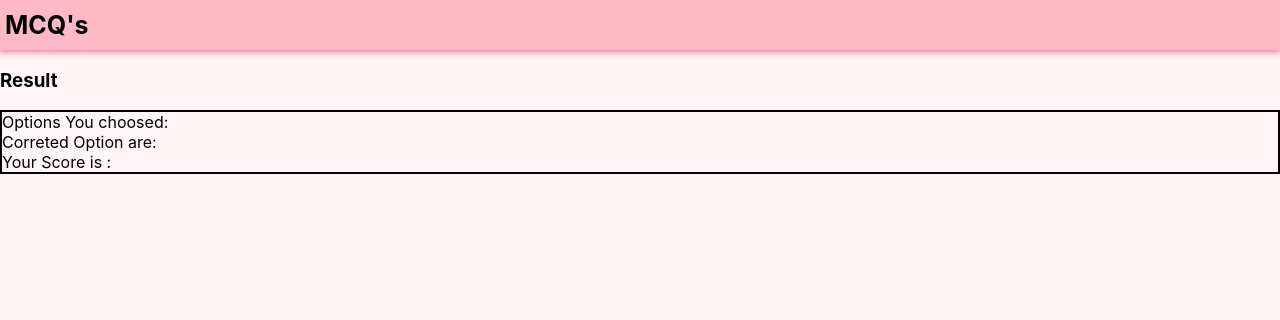
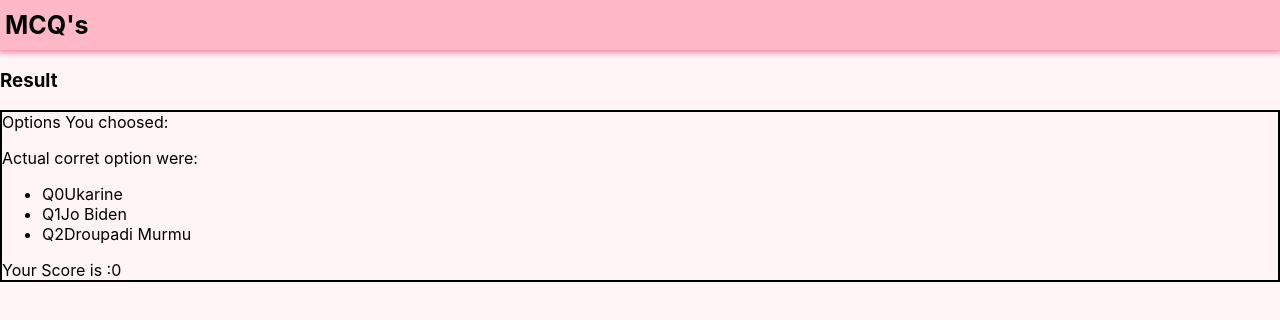
Before and after one commit to Msuf123/quiz-game, a React (Create React App) app: page /final in a window 1280 px wide. Shown: the top 320 px of the page. Built offline with nearby package versions, Linux system fonts and the light colour scheme.

Commit message:
Done 35% of the progress

```diff
--- a/src/Routes/Mcq/Mcq.js
+++ b/src/Routes/Mcq/Mcq.js
@@ -1,14 +1,17 @@
-import { useSelector } from "react-redux"
+import { useDispatch, useSelector } from "react-redux"
 import Navigation from "./Navigation/Navigation"
 import Options from "./Options/Options"
 import style from './mcq.module.css'
 import { useParams } from "react-router-dom"
-
+import { addUserchoice } from "../Mcq/Options/final"
 export default function Mcq(){
 
     const totalData=useSelector((state)=>state.questions)
     const currentQuestionNumber=useParams()
     const question=totalData[Number(currentQuestionNumber.number)-1]
+    const dispatch=useDispatch()
+    const current=useParams()
+    dispatch(addUserchoice({questionNumber:current.number,selectedChoice:null}))
     return(
         <div className={style.main}>
             <div className={style.questionOuter}>
--- a/src/Routes/Mcq/Navigation/Navigation.js
+++ b/src/Routes/Mcq/Navigation/Navigation.js
@@ -22,7 +22,8 @@ export default function Navigation(){
                 dispatch(addUserchoice({questionNumber:current.number,selectedChoice:currentSelectedOption}))
                 nav(`/${Number(current.number)+1}`)
             }}>Next</button>:null}
-            {totalNumberOfQuestions==current.number?<button onClick={()=>{nav('/final')}}>Submit</button>:null}
+            {totalNumberOfQuestions==current.number?<button onClick={()=>{dispatch(addUserchoice({questionNumber:current.number,selectedChoice:currentSelectedOption}))
+                nav('/final')}}>Submit</button>:null}
         </div>
     )
 }
--- a/src/Routes/Mcq/Reducer/initailState.js
+++ b/src/Routes/Mcq/Reducer/initailState.js
@@ -1,5 +1,5 @@
 export const data=[
-    {question:'With which country is at Russia war?',options:['Ukarine','Somalia','China','USA']},
-    {question:'Who is the current president of USA?',options:['Jo Biden','Trump','Hillary Clinton','Dean Phillips']},
-    {question:'Who is the presisdent of india?',options:['Droupadi Murmu','Ram Nath Kovind','M.Venkaia Naidu']}
+    {question:'With which country is at Russia war?',options:['Ukarine','Somalia','China','USA'],correctOption:'Ukarine'},
+    {question:'Who is the current president of USA?',options:['Jo Biden','Trump','Hillary Clinton','Dean Phillips'],correctOption:'Jo Biden'},
+    {question:'Who is the presisdent of india?',options:['Droupadi Murmu','Ram Nath Kovind','M.Venkaia Naidu'],correctOption:'Droupadi Murmu'}
 ]
--- a/src/Routes/Submit/Dynamic/Dynamic.js
+++ b/src/Routes/Submit/Dynamic/Dynamic.js
@@ -1,18 +1,28 @@
+import { useSelector } from 'react-redux'
 import style from './dynamic.module.css'
+import scoreCalculateFunction from './scoreCalculateFunction'
 export default function Dynamic(){
+    const userSelectedOption=useSelector((state)=>state.userChoice)
+    const listOfActualOption=useSelector((state)=>state.questions)
+
     return(
         <div className={style.main}>
             <div>
                 <div>
                    <span>Options You choosed:</span>
-
+                   <ul>
+                     {userSelectedOption.map((i,k)=><l1>Q{i.questionNumber}{i.selectedChoice}</l1>)}
+                   </ul>
                 </div>
                 <div>
-                    <span>Correted Option are:</span>
+                    <span>Actual corret option were:</span>
+                    <ul>
+                        {listOfActualOption.map((i,k)=><li>Q{k}{i.correctOption}</li>)}
+                    </ul>
                 </div>
             </div>
             <div>
-                <span>Your Score is :</span>
+                <span>Your Score is :{scoreCalculateFunction(userSelectedOption,listOfActualOption)}</span>
             </div>
         </div>
     )
--- /dev/null
+++ b/src/Routes/Submit/Dynamic/scoreCalculateFunction.js
@@ -0,0 +1,15 @@
+export default function scoreCalculateFunction(listOfActualOption,correctedOption){
+    console.log(listOfActualOption,correctedOption)
+    let correctCount=0;
+    let unAttemptedQuestion=0;
+    for(let i=0;i<listOfActualOption.length;i++){
+        if(correctedOption[i].selectedChoice===listOfActualOption[i].correctOption){
+            correctCount++;
+        }
+        else if(correctedOption[i].selectedChoice===null){
+         unAttemptedQuestion++;
+        }
+    }
+    console.log(unAttemptedQuestion)
+    return correctCount
+}
```
